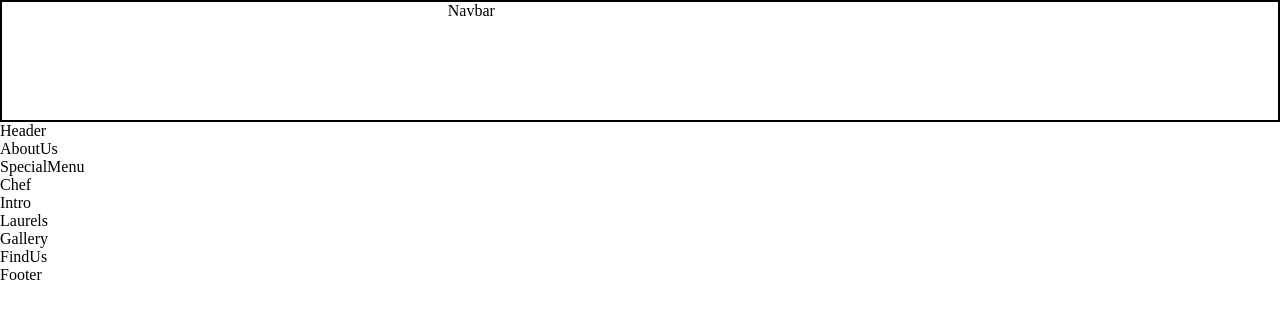
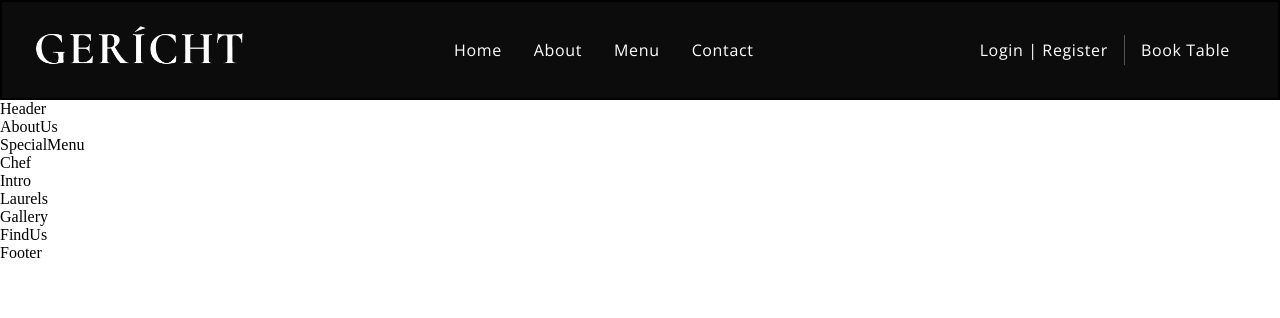
Before and after one commit to jonyahmed19/gerich-restourant, a React (Create React App) app: page / in a window 1280 px wide. Shown: the top 318 px of the page. Built offline with nearby package versions, Linux system fonts and the light colour scheme; a web font is replaced by a local one.

Commit message:
Completed Navbar part

```diff
--- a/src/components/Navbar/Navbar.css
+++ b/src/components/Navbar/Navbar.css
@@ -2,4 +2,111 @@
   width: 100%;
   display: flex;
   border: 2px solid black;
+  justify-content: space-between;
+  align-items: center;
+  background: var(--color-black);
+  padding: 1rem 2rem;
 }
+.app__navbar logo {
+  display: flex;
+  justify-content: flex-start;
+  align-items: center;
+}
+.app__navbar-logo img {
+  width: 150px;
+}
+.app__navbar-links {
+  flex: 1;
+  display: flex;
+  justify-content: center;
+  align-items: center;
+  list-style: none;
+}
+.app__navbar-links li {
+  margin: 0 1rem;
+  cursor: pointer;
+}
+.app__navbar-links li:hover {
+  color: var(--color-gray);
+}
+.app__navbar-login {
+  display: flex;
+  justify-content: flex-end;
+  align-items: center;
+}
+.app__navbar-login a {
+  margin: 0 1rem;
+  text-decoration: none;
+  transition: 0.5s ease;
+}
+.app__navbar-login a:hover {
+  border-bottom: 1px solid var(--color-golden);
+}
+.app__navbar-login div {
+  width: 1px;
+  height: 30px;
+  background-color: var(--color-gray);
+}
+
+.app__navbar-smallscreen {
+  display: none;
+}
+.app__navbar-smallscreen_overlay {
+  position: fixed;
+  top: 0;
+  left: 0;
+  width: 100%;
+  height: 100%;
+  background: var(--color-black);
+  transition: 0.5s ease;
+  flex-direction: column;
+  z-index: 5;
+}
+.app__navbar-smallscreen .overlay__close {
+  cursor: pointer;
+  position: absolute;
+  font-size: 27px;
+  color: var(--color-golden);
+  right: 20px;
+  top: 20px;
+}
+
+.app__navbar-smallscreen_links {
+  list-style: none;
+}
+.app__navbar-smallscreen_links li {
+  margin: 2rem;
+  cursor: pointer;
+  color: var(--color-golden);
+  text-align: center;
+  font-family: var(--font-base);
+  font-size: 2rem;
+}
+.app__navbar-smallscreen_links li:hover {
+  color: var(--color-white);
+}
+
+@media screen and (max-width: 2000px) {
+  .app__navbar-logo img {
+    width: 210px;
+  }
+}
+@media screen and (max-width: 1150px) {
+  .app__navbar-links {
+    display: none;
+  }
+  .app__navbar-smallscreen {
+    display: flex;
+  }
+}
+@media screen and (max-width: 650px) {
+  .app__navbar {
+    padding: 1rem;
+  }
+  .app__navbar-login {
+    display: none;
+  }
+  .app__navbar-logo img {
+    width: 110px;
+  }
+}
--- a/src/components/Navbar/Navbar.jsx
+++ b/src/components/Navbar/Navbar.jsx
@@ -1,11 +1,13 @@
-import React from "react";
+import React, { useState } from "react";
 import { GiHamburgerMenu } from "react-icons/gi";
 import { MdImageSearch, MdOutlineRestaurantMenu } from "react-icons/md";
 import images from "../../constants/images";
 import "./Navbar.css";
 
-const Navbar = () => (
-  <div className="app__navbar">
+const Navbar = () => {
+  const [toggleMenu, setToggleMenu] = useState(false);
+  return (
+    <nav className="app__navbar">
       <div className="app__navbar-logo">
         <img src={images.gericht} alt="Gericht Restaurant" />
       </div>
@@ -13,9 +15,61 @@
         <li className="p__opensans">
           <a href="#home">Home</a>
         </li>
+        <li className="p__opensans">
+          <a href="#about">About</a>
+        </li>
+        <li className="p__opensans">
+          <a href="#menu">Menu</a>
+        </li>
+        <li className="p__opensans">
+          <a href="#contact">Contact</a>
+        </li>
       </ul>
-    Navbar
+      <div className="app__navbar-login">
+        <a href="#login" className="p__opensans">
+          Login | Register
+        </a>
+        <div />
+        <a href="/" className="p__opensans">
+          Book Table
+        </a>
       </div>
+      <div className="app__navbar-smallscreen">
+        <GiHamburgerMenu
+          color="#fff"
+          fontSize={27}
+          onClick={() => {
+            setToggleMenu(true);
+          }}
+        />
+        {toggleMenu && (
+          <div className="app__navbar-smallscreen_overlay flex__center slide-bottom">
+            <MdOutlineRestaurantMenu
+              fontSize={27}
+              className="overlay__close"
+              onClick={() => {
+                setToggleMenu(false);
+              }}
+            />
+            <ul className="app__navbar-smallscreen_links">
+              <li className="p__opensans">
+                <a href="#home">Home</a>
+              </li>
+              <li className="p__opensans">
+                <a href="#about">About</a>
+              </li>
+              <li className="p__opensans">
+                <a href="#menu">Menu</a>
+              </li>
+              <li className="p__opensans">
+                <a href="#contact">Contact</a>
+              </li>
+            </ul>
+          </div>
+        )}
+      </div>
+    </nav>
   );
+};
 
 export default Navbar;
```
Lines whose indentation alone changed are shown as unchanged.
